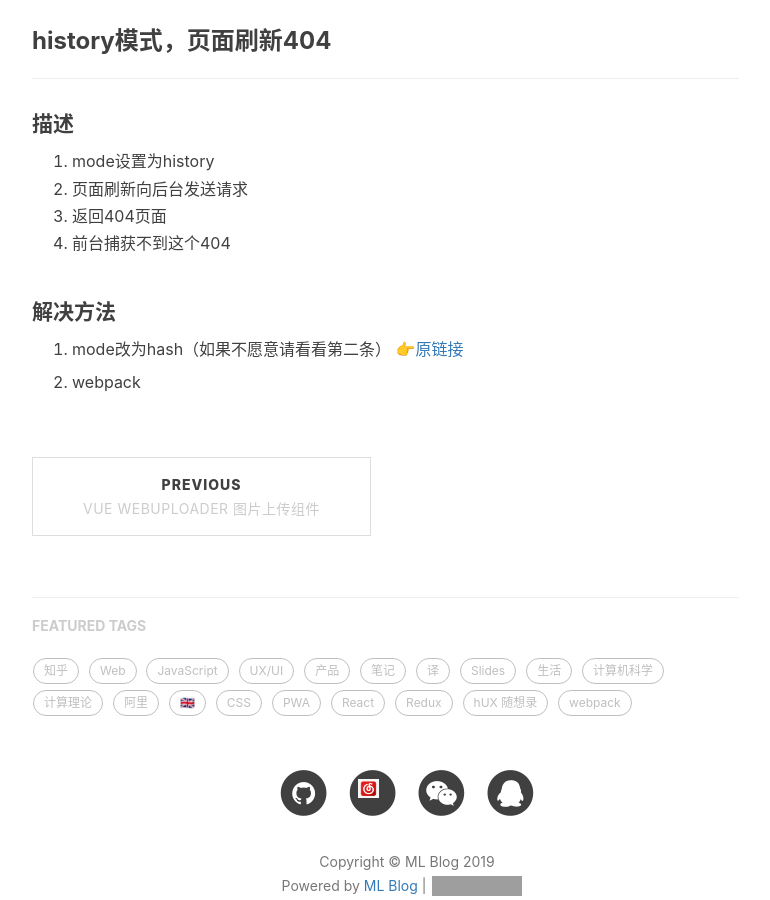
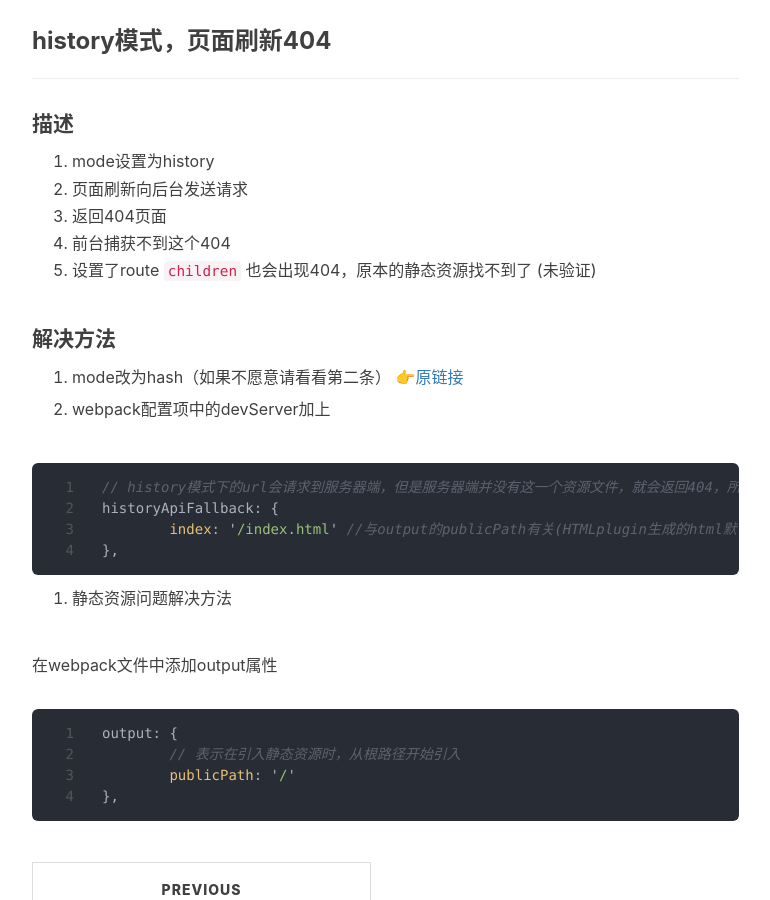
Before and after one commit to adamma1024/ml-blog, a Jekyll site: the page built from _posts/2019-06-28-vue-route-problems.md, in a window 1280 px wide and 900 px high, scrolled down 707 px. Shown: the whole window, without its empty margins (233-1003 px from the left). Built offline with Jekyll 4.4.1, drawn with Linux system fonts in a browser that asks for light colours; comment, search, counter and statistics services are not loaded; grey boxes are pictures that could not be loaded.

Commit message:
problems

````diff
--- a/_posts/2019-06-28-vue-route-problems.md
+++ b/_posts/2019-06-28-vue-route-problems.md
@@ -23,10 +23,29 @@ tags:
 2. 页面刷新向后台发送请求
 3. 返回404页面
 4. 前台捕获不到这个404
+5. 设置了route <code>children</code> 也会出现404，原本的静态资源找不到了 (未验证)
 
 #### 解决方法
 
 1. mode改为hash（如果不愿意请看看第二条）
 👉[原链接](https://blog.csdn.net/httguangtt/article/details/84847582)
 
-2. webpack
+2. webpack配置项中的devServer加上
+
+```js
+// history模式下的url会请求到服务器端，但是服务器端并没有这一个资源文件，就会返回404，所以需要配置这一项
+historyApiFallback: {
+	index: '/index.html' //与output的publicPath有关(HTMLplugin生成的html默认为index.html)
+},
+```
+
+3. 静态资源问题解决方法
+
+在webpack文件中添加output属性
+
+```js
+output: {
+	// 表示在引入静态资源时，从根路径开始引入
+	publicPath: '/'
+},
+```
````
